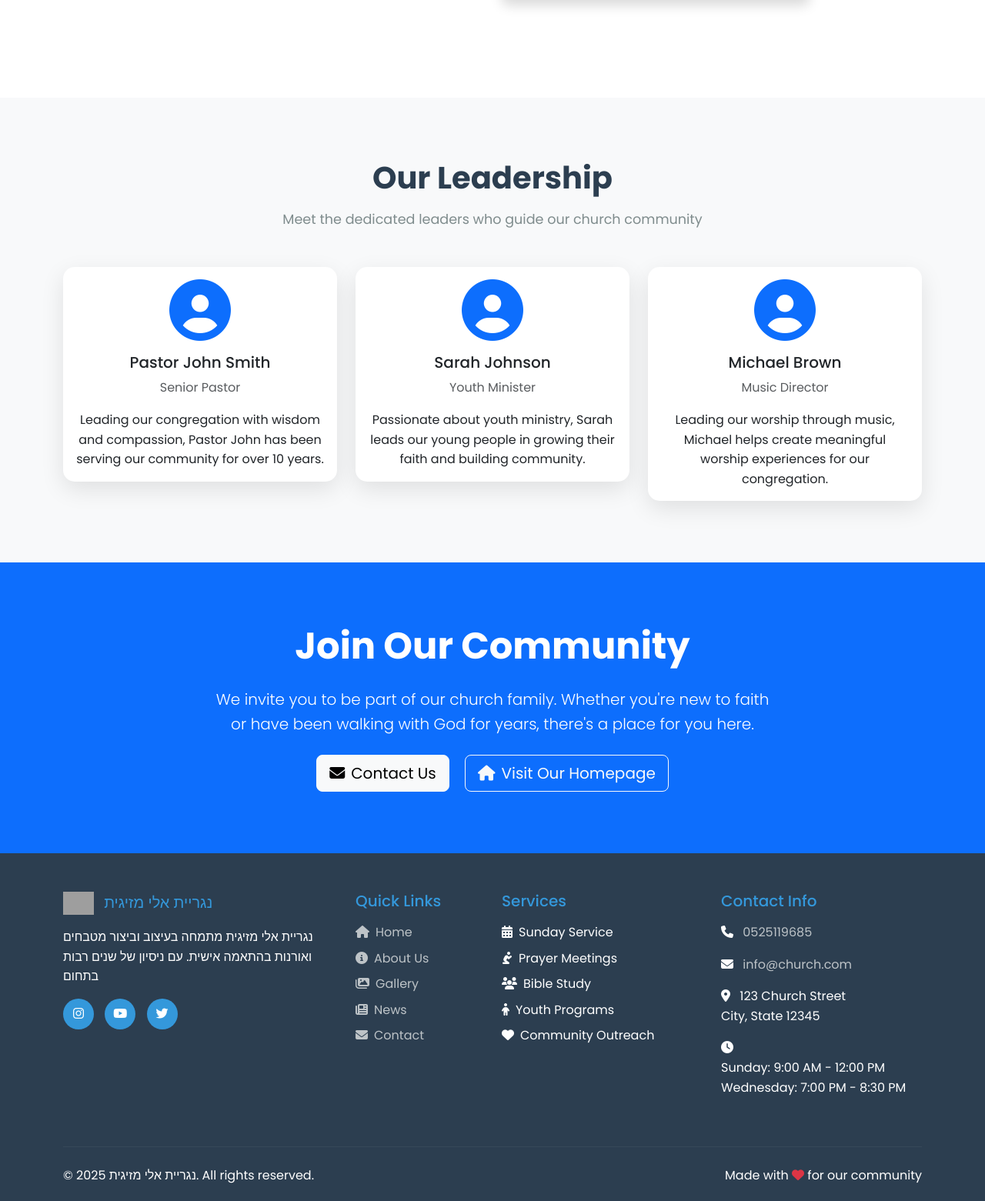
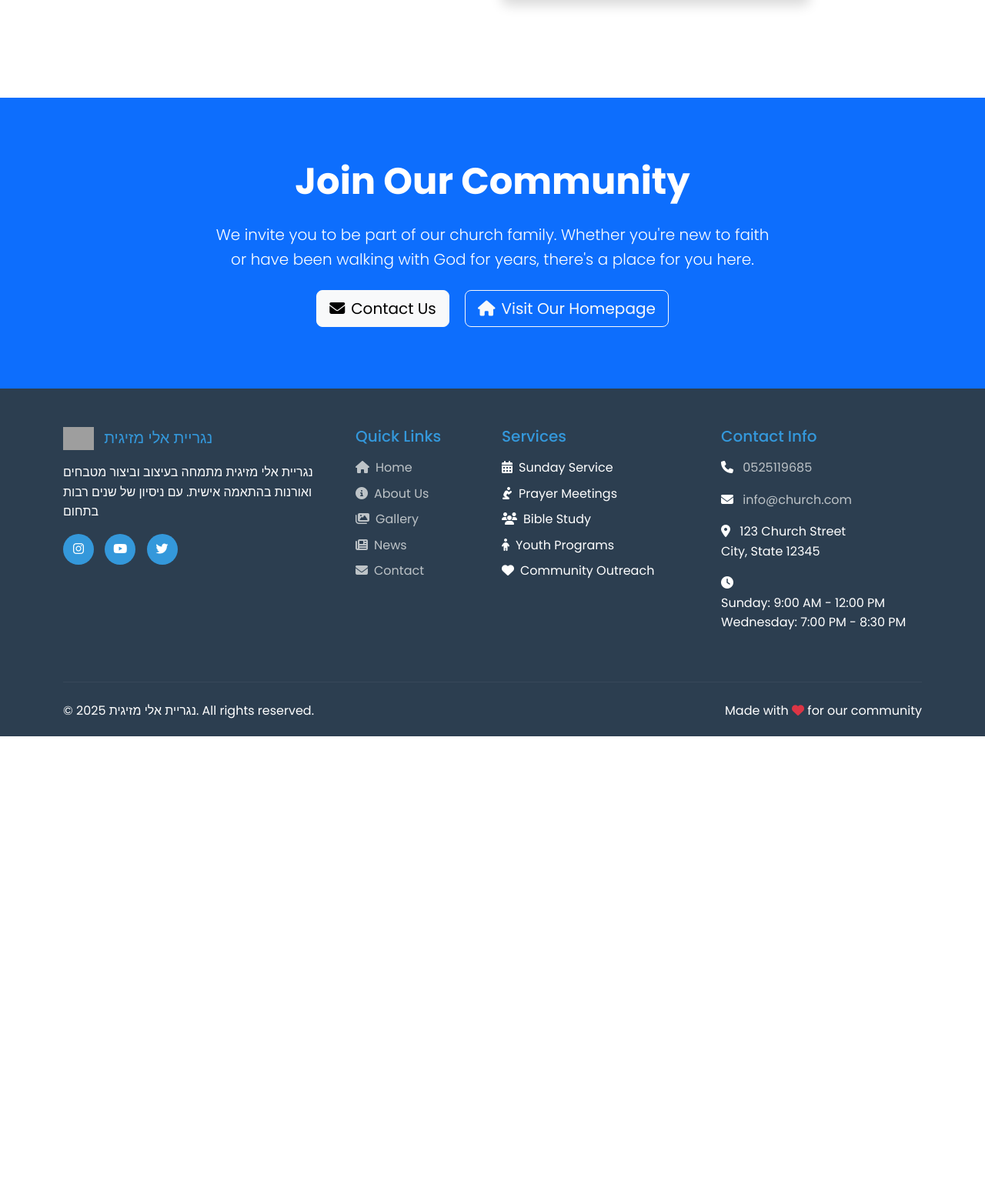
Before and after one commit to hannamzg/candy-shop-final-project, a PHP site: page /about.php in a window 1280 px wide. Shown: the part 741-2302 px from the top of the page at 77% size. After the commit the page ends 1698 px from the top, so only its background shows below. Run offline with PHP 8.4, Linux system fonts and the light colour scheme; data comes from the database, SQL or seed files in the repository; grey boxes are pictures that could not be loaded.

Commit message:
fix about page text

```diff
--- a/about.php
+++ b/about.php
@@ -20,7 +20,7 @@ while($row = $content_result->fetch_assoc()) {
 <section class="page-header">
     <div class="container">
         <h1><?php echo isset($page_data['pageName']) ? htmlspecialchars($page_data['pageName']) : 'About Us'; ?></h1>
-        <p>Learn more about our church community, mission, and values</p>
+        <p>Learn more about as</p>
     </div>
 </section>
 
@@ -138,64 +138,6 @@ while($row = $content_result->fetch_assoc()) {
     </div>
 </section>
 
-<!-- Leadership Section -->
-<section class="content-section bg-light">
-    <div class="container">
-        <div class="row">
-            <div class="col-12">
-                <h2 class="section-title">Our Leadership</h2>
-                <p class="section-subtitle">Meet the dedicated leaders who guide our church community</p>
-            </div>
-        </div>
-
-        <div class="row g-4">
-            <div class="col-lg-4 col-md-6">
-                <div class="card text-center">
-                    <div class="card-body">
-                        <div class="leader-avatar mb-3">
-                            <i class="fas fa-user-circle fa-5x text-primary"></i>
-                        </div>
-                        <h5 class="card-title">Pastor John Smith</h5>
-                        <p class="text-muted">Senior Pastor</p>
-                        <p class="card-text">
-                            Leading our congregation with wisdom and compassion, Pastor John has been serving our community for over 10 years.
-                        </p>
-                    </div>
-                </div>
-            </div>
-
-            <div class="col-lg-4 col-md-6">
-                <div class="card text-center">
-                    <div class="card-body">
-                        <div class="leader-avatar mb-3">
-                            <i class="fas fa-user-circle fa-5x text-primary"></i>
-                        </div>
-                        <h5 class="card-title">Sarah Johnson</h5>
-                        <p class="text-muted">Youth Minister</p>
-                        <p class="card-text">
-                            Passionate about youth ministry, Sarah leads our young people in growing their faith and building community.
-                        </p>
-                    </div>
-                </div>
-            </div>
-
-            <div class="col-lg-4 col-md-6">
-                <div class="card text-center">
-                    <div class="card-body">
-                        <div class="leader-avatar mb-3">
-                            <i class="fas fa-user-circle fa-5x text-primary"></i>
-                        </div>
-                        <h5 class="card-title">Michael Brown</h5>
-                        <p class="text-muted">Music Director</p>
-                        <p class="card-text">
-                            Leading our worship through music, Michael helps create meaningful worship experiences for our congregation.
-                        </p>
-                    </div>
-                </div>
-            </div>
-        </div>
-    </div>
-</section>
 
 <!-- Call to Action -->
 <section class="content-section bg-primary text-white">
```
Also changed, not shown: church/uploads/istockphoto-1490797933-612x612.jpg (added).
